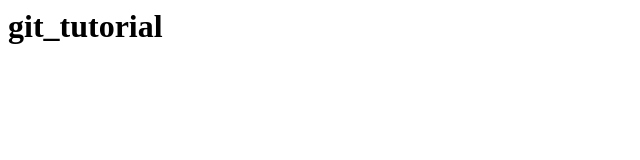
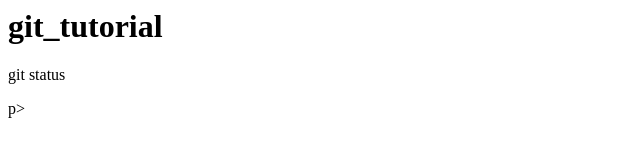
Before and after one commit to kotaro-fujita334/git_tutorial, a plain HTML site: page index.html in a window 1280 px wide. Shown: the full height of the page, 0-640 px from the left. Drawn offline with Linux system fonts and the light colour scheme.

Commit message:
git status コマンドを追記

```diff
--- a/index.html
+++ b/index.html
@@ -1 +1,2 @@
 <h1>git_tutorial</h1>
+<p> git status</p>p>
```
